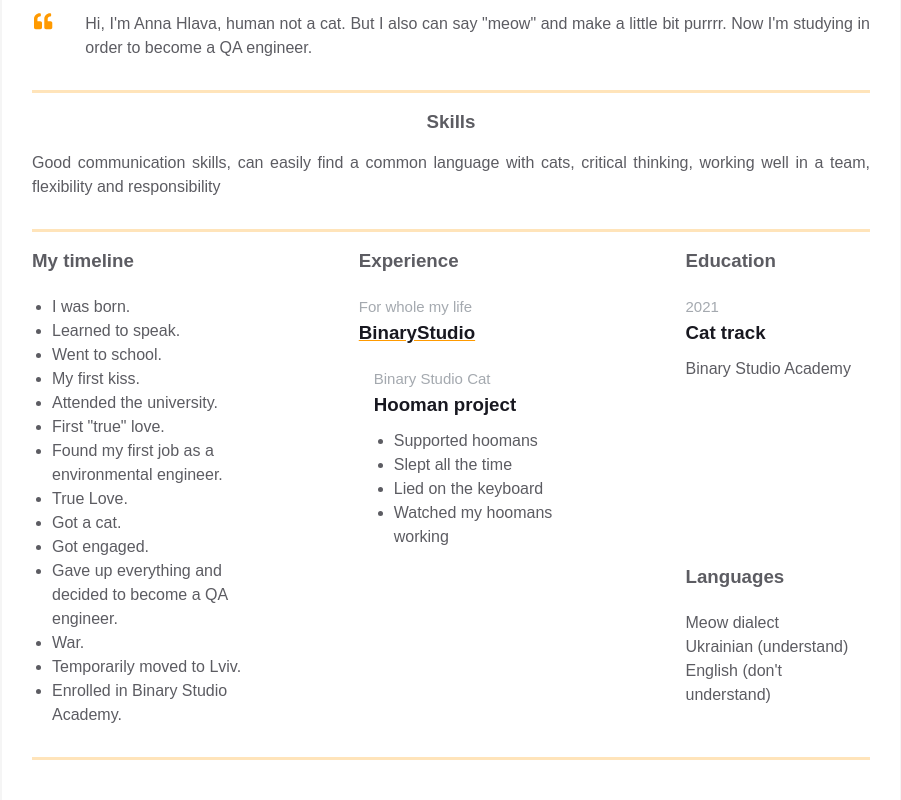
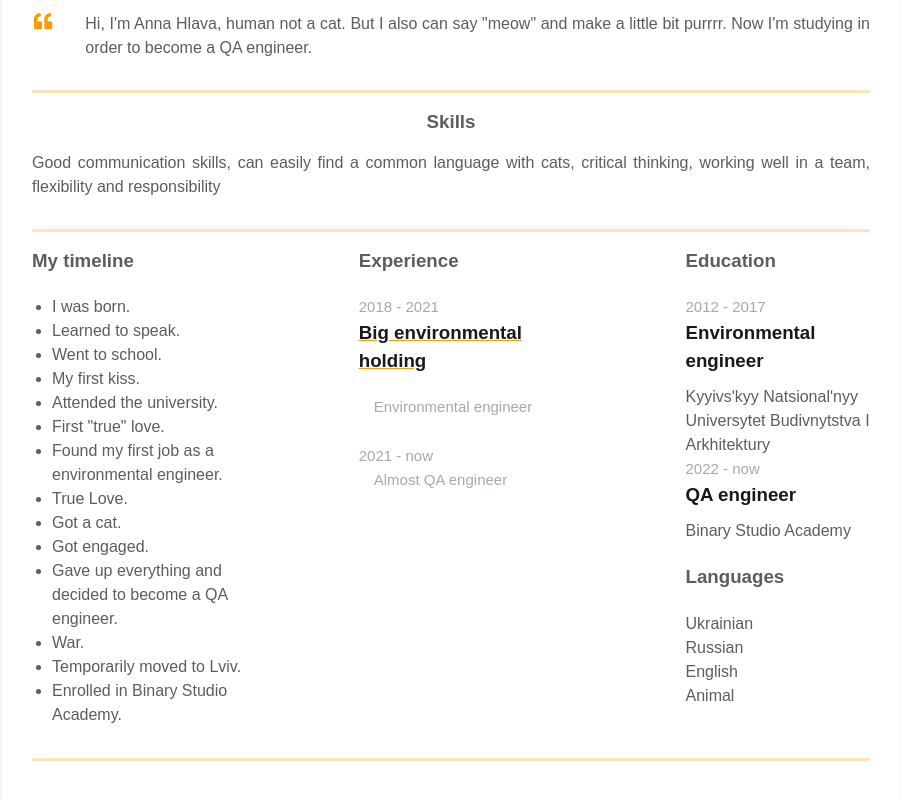
Before and after one commit to AnnaHlava/homepage, a plain HTML site: page index.html in a window 1280 px wide. Shown: the part 350-1150 px from the top of the page, without its empty margins (189-1090 px from the left). Drawn offline with Linux system fonts and the light colour scheme.

Commit message:
R7 Additional info was changed.

```diff
--- a/index.html
+++ b/index.html
@@ -143,21 +143,23 @@
                         <h3 class="experiences__header">Experience</h3>
                         <div class="experiences__company">
                           <div class="experiences__company-header">
-                            <span class="experiences__company-header-durability">For whole my life</span>
-                            <h3 class="experiences__company-header-name">BinaryStudio</h3>
+                            <span class="experiences__company-header-durability">2018 - 2021</span>
+                            <h3 class="experiences__company-header-name">Big environmental holding</h3>
                           </div>
 
                           <div class="experiences__company-project">
-                            <span class="experiences__company-project-role">Binary Studio Cat</span>
-                            <h3 class="experiences__company-project-name">Hooman project</h3>
-                            <ul class="experiences__company-project-responsibilities">
-                              <li>Supported hoomans</li>
-                              <li>Slept all the time</li>
-                              <li>Lied on the keyboard</li>
-                              <li>Watched my hoomans working</li>
-                            </ul>
+                            <span class="experiences__company-project-role">Environmental engineer</span>
                           </div>
                         </div>
+                        <div class="experiences__company">
+                            <div class="experiences__company-header">
+                              <span class="experiences__company-header-durability">2021 - now </span>
+                            </div>
+
+                            <div class="experiences__company-project">
+                              <span class="experiences__company-project-role">Almost QA engineer</span>
+                            </div>
+                          </div>
                       </div>
                 </div>
 
@@ -166,8 +168,13 @@
                         <div class="additional-info__education">
                           <h3 class="additional-info__education-header">Education</h3>
                           <div class="additional-info__education-university">
-                            <span class="additional-info__education-university-durability">2021</span>
-                            <h3 class="additional-info__education-university-speciality">Cat track</h3>
+                            <span class="additional-info__education-university-durability">2012 - 2017</span>
+                            <h3 class="additional-info__education-university-speciality">Environmental engineer</h3>
+                            <p class="additional-info__education-university-name">Kyyivsʹkyy Natsionalʹnyy Universytet Budivnytstva I Arkhitektury</p>
+                          </div>
+                          <div class="additional-info__education-university">
+                            <span class="additional-info__education-university-durability">2022 - now</span>
+                            <h3 class="additional-info__education-university-speciality">QA engineer</h3>
                             <p class="additional-info__education-university-name">Binary Studio Academy</p>
                           </div>
                         </div>
@@ -175,13 +182,16 @@
                         <div class="additional-info__languages">
                           <h3 class="additional-info__languages-header">Languages</h3>
                           <p class="additional-info__languages-item">
-                            Meow dialect
+                            Ukrainian
                           </p>
                           <p class="additional-info__languages-item">
-                            Ukrainian (understand)
+                            Russian
                           </p>
                           <p class="additional-info__languages-item">
-                            English (don't understand)
+                            English
+                          </p>
+                          <p class="additional-info__languages-item">
+                            Animal
                           </p>
                         </div>
                       </div>
--- a/styles.css
+++ b/styles.css
@@ -261,3 +261,7 @@ body {
 .additional-info__languages-item {
     color: var(--secondary-text-color);
 }
+
+.time-line {
+    font-size: 14px;
+}
```
